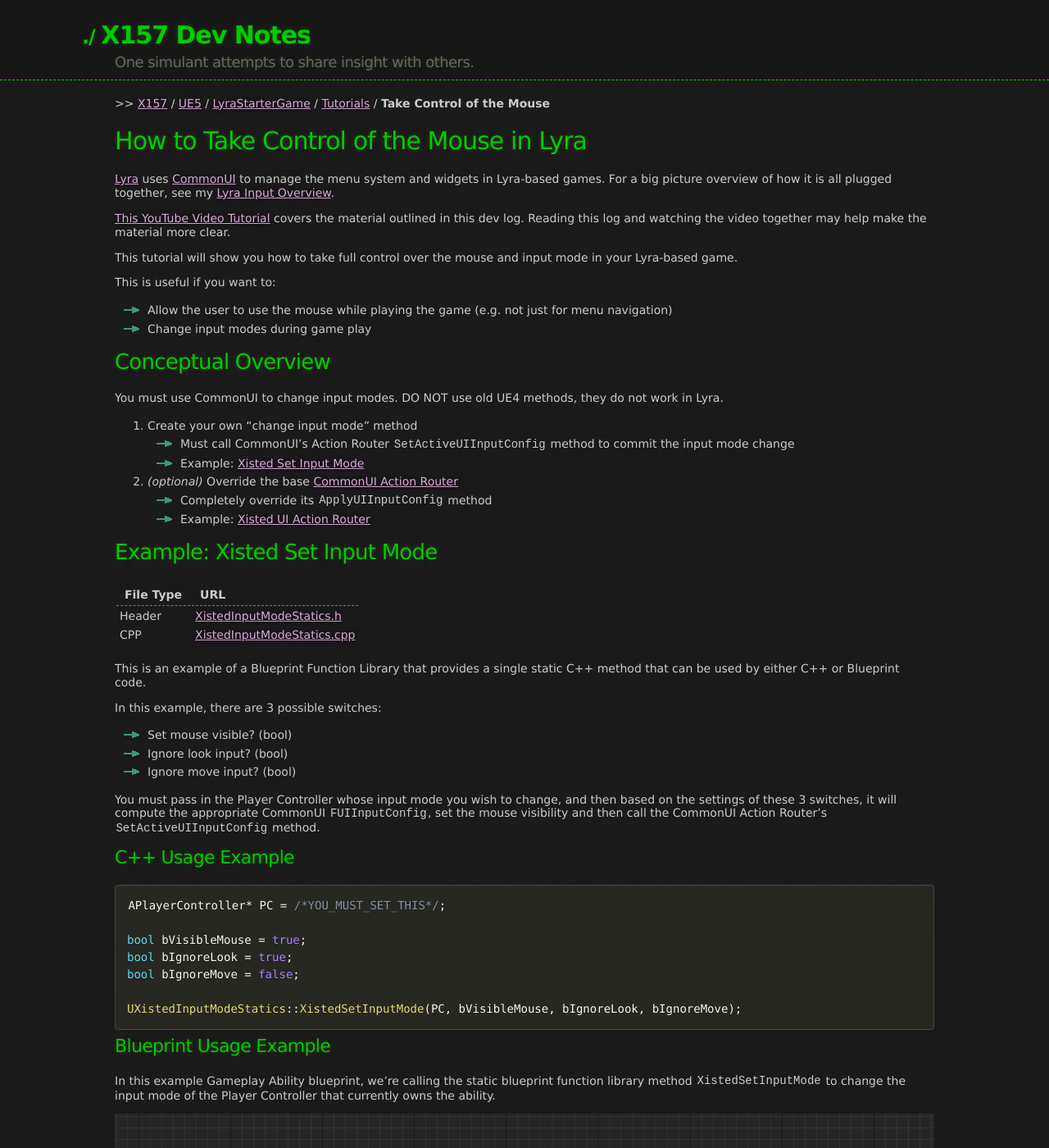
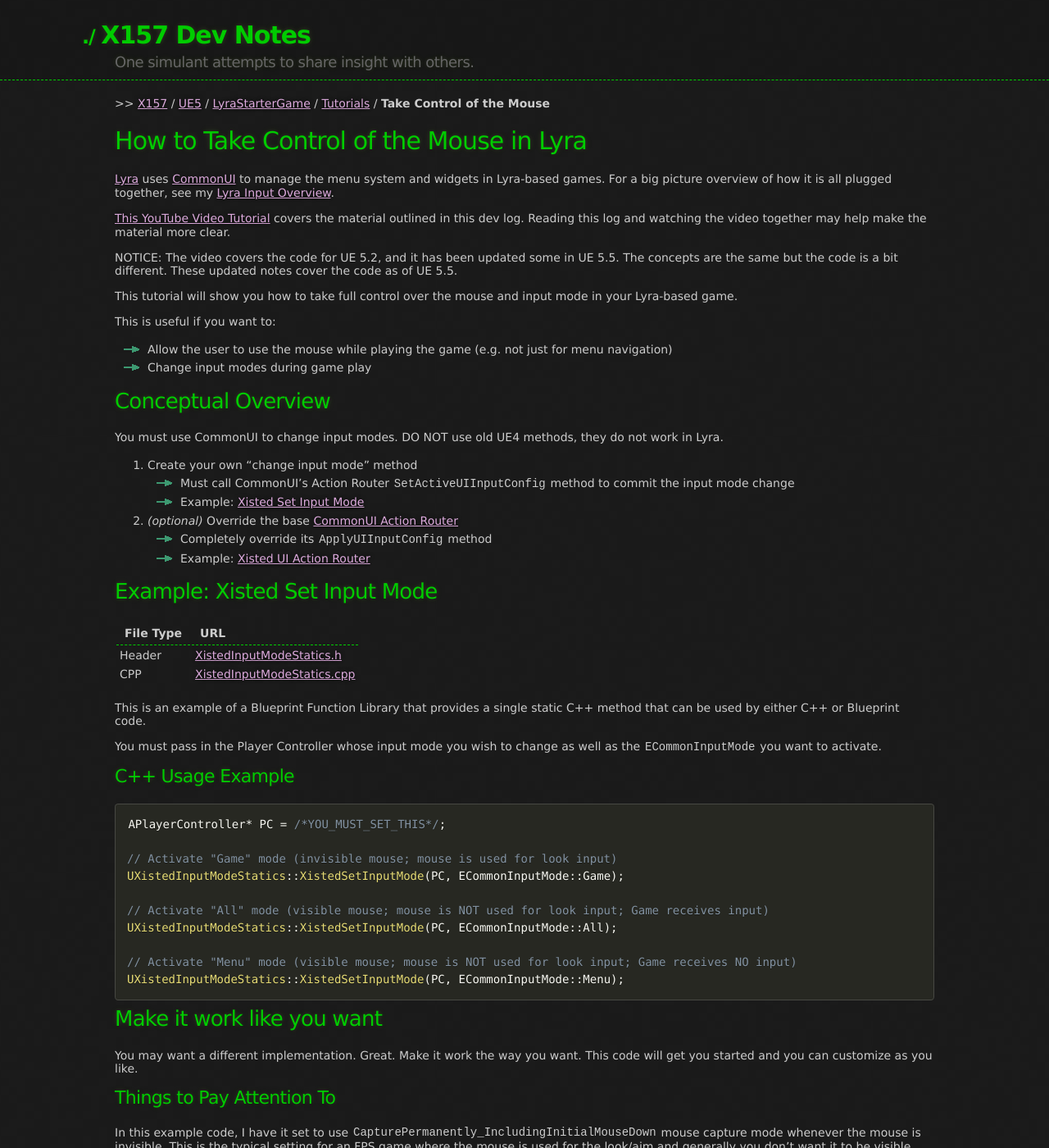
Before and after one commit to x157/x157.github.io, a Jekyll site: the page built from UE5/LyraStarterGame/Tutorials/How-to-Take-Control-of-the-Mouse.md, in a window 1280 px wide and 1400 px high. Shown: the whole window at 82% size. Built offline with Jekyll 4.4.1, drawn with Linux system fonts in a browser that asks for light colours.

Commit message:
Updated sample code for UE 5.5

````diff
--- a/UE5/LyraStarterGame/Tutorials/How-to-Take-Control-of-the-Mouse.md
+++ b/UE5/LyraStarterGame/Tutorials/How-to-Take-Control-of-the-Mouse.md
@@ -17,6 +17,10 @@
 covers the material outlined in this dev log.
 Reading this log and watching the video together may help
 make the material more clear.
+
+NOTICE: The video covers the code for UE 5.2, and it has been updated some in UE 5.5.
+The concepts are the same but the code is a bit different.
+These updated notes cover the code as of UE 5.5.
 
 This tutorial will show you how to take full control over the mouse and
 input mode in your Lyra-based game.
@@ -51,16 +55,9 @@
 This is an example of a Blueprint Function Library that provides a single static C++
 method that can be used by either C++ or Blueprint code.
 
-In this example, there are 3 possible switches:
+You must pass in the Player Controller whose input mode you wish to change
+as well as the `ECommonInputMode` you want to activate.
 
-- Set mouse visible? (bool)
-- Ignore look input? (bool)
-- Ignore move input? (bool)
-
-You must pass in the Player Controller whose input mode you wish to change, and then
-based on the settings of these 3 switches, it will compute the appropriate
-CommonUI `FUIInputConfig`, set the mouse visibility and then call the
-CommonUI Action Router's `SetActiveUIInputConfig` method.
 
 
 ### C++ Usage Example
@@ -68,21 +65,15 @@
 ```cpp
 APlayerController* PC = /*YOU_MUST_SET_THIS*/;
 
-bool bVisibleMouse = true;
-bool bIgnoreLook = true;
-bool bIgnoreMove = false;
+// Activate "Game" mode (invisible mouse; mouse is used for look input)
+UXistedInputModeStatics::XistedSetInputMode(PC, ECommonInputMode::Game);
 
-UXistedInputModeStatics::XistedSetInputMode(PC, bVisibleMouse, bIgnoreLook, bIgnoreMove);
+// Activate "All" mode (visible mouse; mouse is NOT used for look input; Game receives input)
+UXistedInputModeStatics::XistedSetInputMode(PC, ECommonInputMode::All);
+
+// Activate "Menu" mode (visible mouse; mouse is NOT used for look input; Game receives NO input)
+UXistedInputModeStatics::XistedSetInputMode(PC, ECommonInputMode::Menu);
 ```
-
-
-### Blueprint Usage Example
-
-In this example Gameplay Ability blueprint, we're calling the static
-blueprint function library method `XistedSetInputMode` to change the
-input mode of the Player Controller that currently owns the ability.
-
-[![ChangeInputMode screenshot](./screenshots/ChangeInputMode.png)](./screenshots/ChangeInputMode.png)
 
 
 ## Make it work like you want
````
Also changed, not shown: UE5/LyraStarterGame/Tutorials/screenshots/ChangeInputMode.png (deleted).
